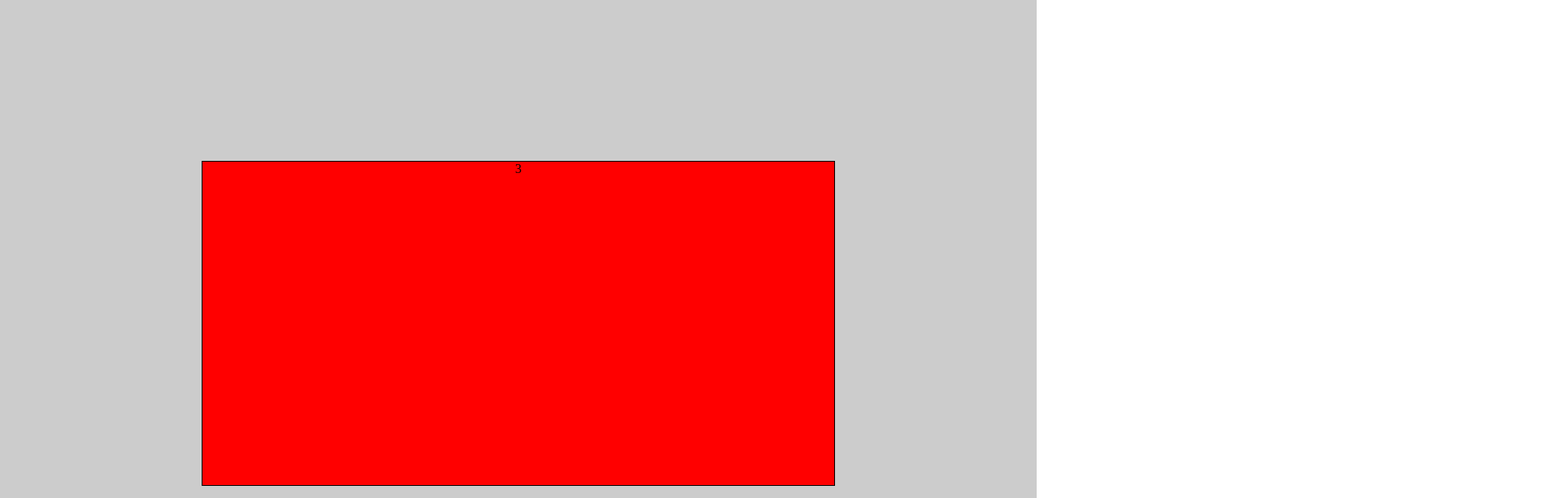
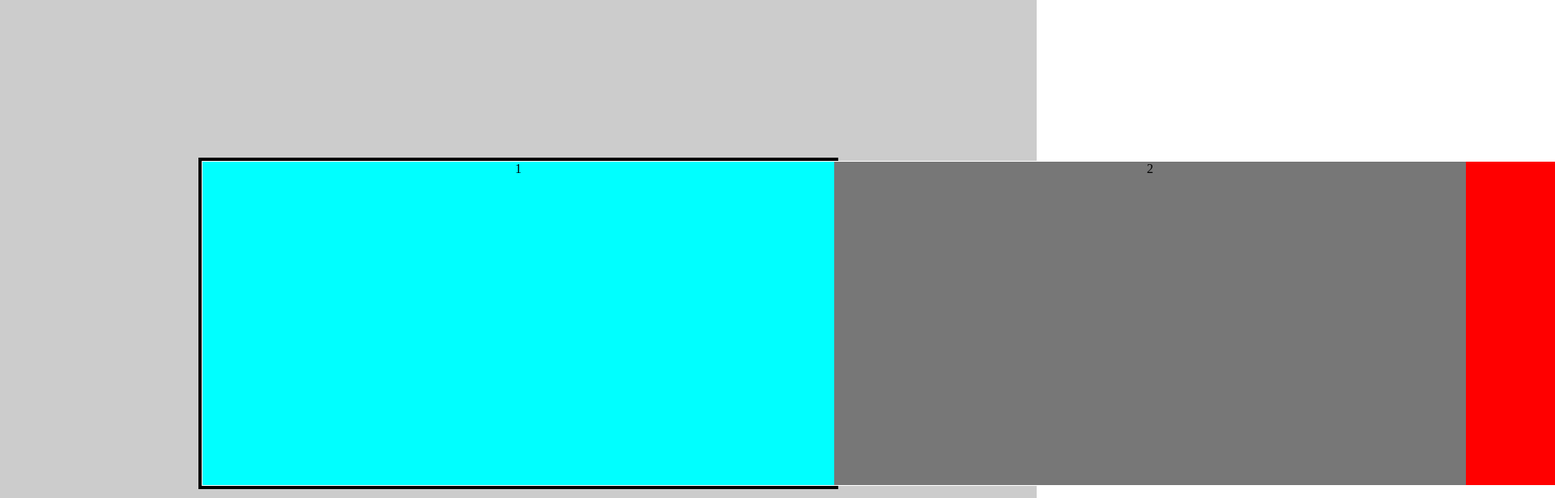
Before and after one commit to YoonJieut/PureSlide-toy, a plain HTML site: page index.html in a window 1280 px wide. Shown: the top 616 px of the page at 81% size, 1920 px wide, since content can reach past the window. Drawn offline with Linux system fonts and the light colour scheme.

Commit message:
로직을 위한 기본 레이아웃 세팅 완료, 외부 창-슬라이드ul-아이템li

```diff
--- a/common.scss
+++ b/common.scss
@@ -21,20 +21,24 @@ li {
 
   @include flex(center, center);
 
-  #slideUl {
-    outline: 1px solid black;
+  #ItemsOutbox{
+    position: relative;
     width: calc(100vw - 500px);
     height: 400px;
+    outline: 5px solid black;
+
+    #slideUl {
+      outline: 1px solid #fff;
+      height: 400px;
       display: flex;
-    position: relative;
-
+      position:  absolute;
+      top: 0;
+      left: 0;
 
       .slideItems{
         width: calc(100vw - 500px);
         height: 400px;
-      position:  absolute;
-      top: 0;
-      left: 0;
+
       }
       .slideItems:first-child {
         background-color: aqua;
@@ -47,3 +51,4 @@ li {
       }
     }
   }
+}
--- a/index.html
+++ b/index.html
@@ -8,13 +8,13 @@
 </head>
 <body>
   <div id="root">
-    <ul id="slideUl">
-      <div id="ItemsOutbox">
+    <div id="ItemsOutbox">
+      <ul id="slideUl">
         <li class="slideItems">1</li>
         <li class="slideItems">2</li>
         <li class="slideItems">3</li>
-      </div>
-    </ul>
+      </ul>
+    </div>
   </div>
 </body>
 </html>
```
Also changed, not shown: output-common.css, 1 other file. Lines whose indentation alone changed are shown as unchanged.
